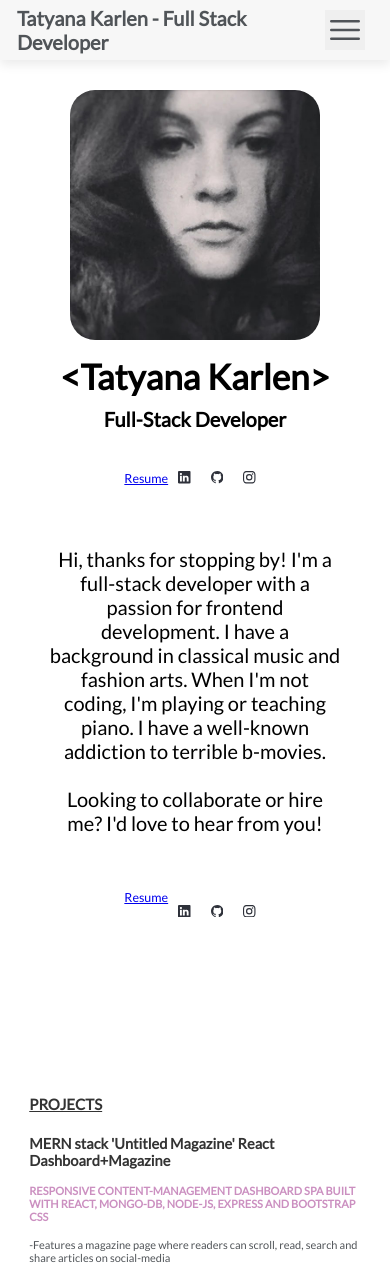
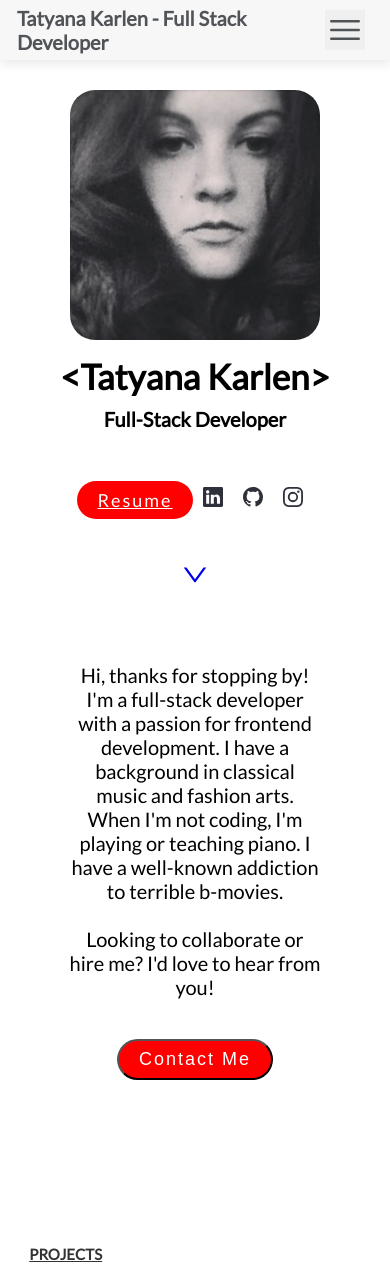
Before and after one commit to tatyanakarlen/PortfolioWebsite, a React (Create React App) app: page / in a window 390 px wide. Shown: the top 1277 px of the page. Built offline with nearby package versions, Linux system fonts and the light colour scheme.

Commit message:
links styled tentativley

```diff
--- a/src/components/Hero/Hero.css
+++ b/src/components/Hero/Hero.css
@@ -420,7 +420,7 @@ h3 {
   -ms-flex-align: center;
   align-items: center;
   width: 100%;
-  padding-top: 100px;
+  padding-top: 50px;
 }
 
 .left-img-title-container {
@@ -457,8 +457,28 @@ h3 {
     margin-top: 10px;
 }
 
-.left-img-title-container button {
-  margin-top: 22px;
+.contact-me-link {
+      margin-top: 22px;
+    padding: 8px 15px;
+
+    letter-spacing: 2px;
+    font-size: 1.8rem;
+    font-weight: 300;
+    background-color: red;
+
+    color: white;
+}
+
+.resume-link {
+margin-top: 2rem;
+padding: 8px 20px;
+border-radius: 40px;
+letter-spacing: 2px;
+font-size: 1.8rem;
+font-weight: 300;
+background-color: red;
+/* display: inline-block; */
+color: white;
 }
 
 
@@ -480,6 +500,18 @@ h3 {
 
 .right-about-me-container p {
   font-size: 2rem;
+  padding: 20px;
+}
+
+.right-about-me-container a {
+  padding: 13px 25px;
+    border-radius: 40px;
+    letter-spacing: 2px;
+    font-size: 1.8rem;
+    font-weight: 300;
+    background-color: red;
+    /* display: inline-block; */
+    color: white;
 }
 
 .right-about-me-container .btn-icons-container {
@@ -491,13 +523,48 @@ h3 {
   align-items: center;
 }
 
+.right-about-me-container .icon {
+  font-size: 2rem;
+}
+
+.right-about-me-container .icon:hover {
+  cursor: pointer;
+}
+
+
+
+
+
 #mobile-icon-container {
   display: -webkit-box;
   display: -ms-flexbox;
   display: flex;
   margin-top: 30px;
   justify-content: center;
-  align-items: center;
+  align-items: baseline;
+}
+
+#mobile-icon-container .icon {
+  font-size: 2rem;
+}
+
+/* #mobile-icon-container a .contact-me-link {
+  padding: 8px 20px;
+    border-radius: 40px;
+    letter-spacing: 2px;
+    font-size: 1.8rem;
+    font-weight: 300;
+    background-color: red;
+    /* display: inline-block; */
+    /* color: white;
+} */
+
+.mobile-arrow-down-container {
+  margin-top: 4rem;
+}
+
+#arrow-down-icon {
+  font-size: 3rem;
 }
 
 #mobile-icon-container .right-side-icons {
@@ -517,6 +584,23 @@ h3 {
 .right-about-me-container li {
   padding: 10px;
 }
+
+.mobile-contact-btn {
+  margin-top: 2rem;
+  padding: 8px 20px;
+  border-radius: 40px;
+  letter-spacing: 2px;
+  font-size: 1.8rem;
+  font-weight: 300;
+  background-color: red;
+  /* display: inline-block; */
+  color: white;
+}
+
+.mobile-contact-me-link {
+  margin-top:1rem;
+}
+
 
 @media (max-width: 990px) {
   .outerHeroDiv {
--- a/src/components/Hero/Hero.jsx
+++ b/src/components/Hero/Hero.jsx
@@ -6,6 +6,10 @@ import { BsFillEnvelopeFill } from 'react-icons/bs';
 import { BsGithub } from 'react-icons/bs';
 import { BsInstagram } from 'react-icons/bs';
 import { useMediaQuery } from 'react-responsive';
+import { AiOutlineDown} from 'react-icons/ai';
+
+
+
 import resume from '../assets/TATYANA KARLEN-RESUME.pdf';
 import isNavExpanded from '../TopNav/TopNav.jsx';
 
@@ -26,8 +30,8 @@ const Hero = () => {
               <h1>&lt;Tatyana Karlen&gt;</h1>
               <h3>Full-Stack Developer</h3>
 
-              { isMobile ?  <div class="btn-icons-container" id="mobile-icon-container">
-                <a
+              { isMobile ?  <><div class="btn-icons-container" id="mobile-icon-container">
+                <a class="resume-link"
                   target="_blank"
                   href="/static/media/TATYANA KARLEN-RESUME.826863f4950af7657361.pdf"
                 >
@@ -44,12 +48,17 @@ const Hero = () => {
                     <BsInstagram class="icon" />
                   </li>
                 </ul>
-              </div> : <button>Contact Me</button>}
+              </div>
+              <div class="mobile-arrow-down-container"><a href="#mobile-about"><AiOutlineDown id="arrow-down-icon"/></a></div>
+              </>
+
+
+              : <a class="contact-me-link" href="#">Contact Me</a>}
             </div>
 
             <div class="right-about-me-container">
-             { !isMobile && <h1>&lt; &frasl; About Me&gt;</h1>}
-              <p>
+             {/* { isMobile && <h1 id="mobile-about" class="mobile-H1">&lt; &frasl; About Me&gt;</h1>} */}
+              <p id="mobile-about">
                 Hi, thanks for stopping by! I'm a full-stack developer with a
                 passion for frontend development. I have a background in classical music and
                 fashion arts. When I'm not coding, I'm playing or teaching
@@ -58,6 +67,8 @@ const Hero = () => {
                 <br />
                 Looking to collaborate or hire me? I'd love to hear from you!
               </p>
+              { isMobile &&  <button class="mobile-contact-btn">Contact Me</button>}
+              { !isMobile &&
               <div class="btn-icons-container">
                 <a
                   target="_blank"
@@ -76,7 +87,7 @@ const Hero = () => {
                     <BsInstagram class="icon" />
                   </li>
                 </ul>
-              </div>
+              </div>}
             </div>
           </header>
         </div>
```
Also changed, not shown: 1 other file (tests, documents, lock files or other folders).
